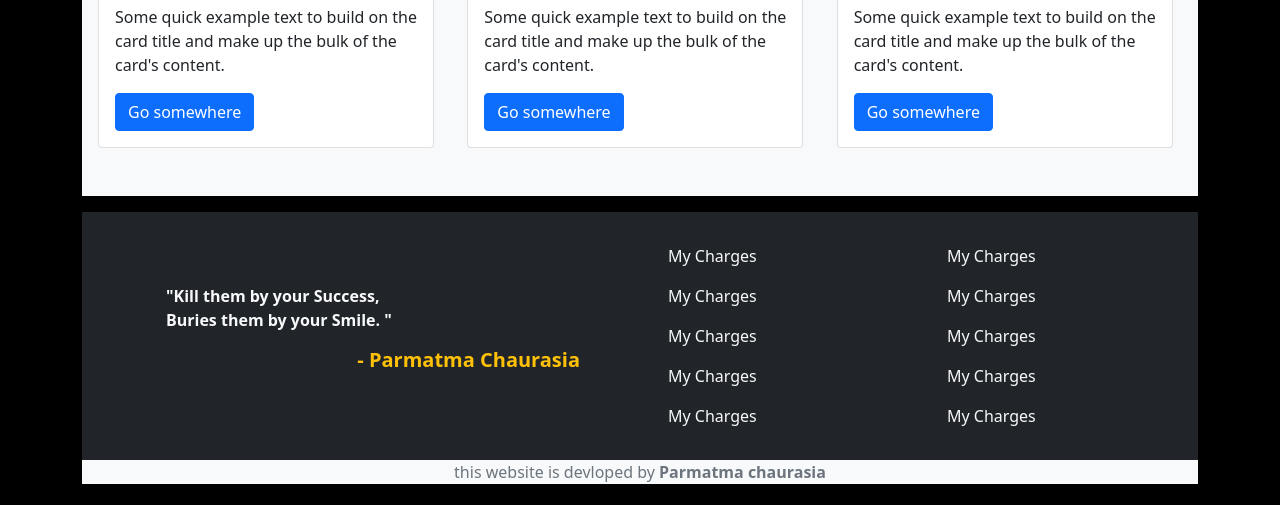
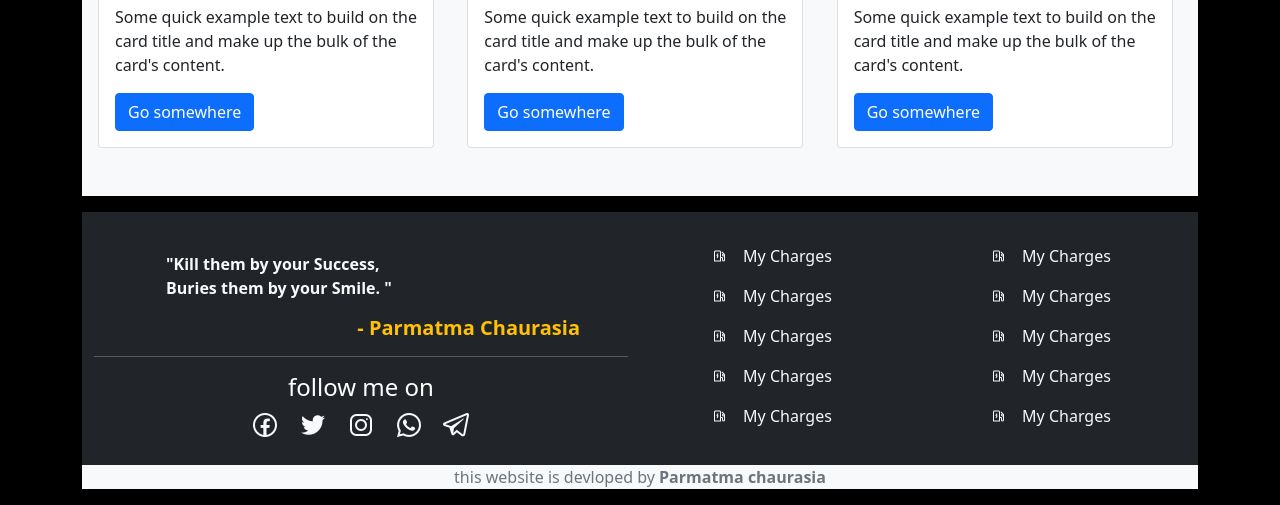
Before and after one commit to parmatmachaurasia/portfolio-app, a plain HTML site: page index.html in a window 1280 px wide. Shown: the part 1735-2240 px from the top of the page. Drawn offline with nearby package versions, Linux system fonts and the light colour scheme.

Commit message:
git initialized

```diff
--- a/index.html
+++ b/index.html
@@ -6,6 +6,10 @@
     <meta name="viewport" content="width=device-width, initial-scale=1.0" />
     <title>portfolio project</title>
     <link rel="stylesheet" href="css/bootstrap.min.css" />
+    <link
+      rel="stylesheet"
+      href="https://maxst.icons8.com/vue-static/landings/line-awesome/line-awesome/1.3.0/css/line-awesome.min.css"
+    />
     <link rel="stylesheet" href="css/style.css" />
   </head>
   <body>
@@ -294,7 +298,7 @@
         <div class="bg-dark container py-4">
           <div class="row">
             <div class="col-6">
-              <div class="p-5">
+              <div class="pt-3 px-5">
                 <p class="text-light fw-bolder ps-4">
                   "Kill them by your Success,<br />
                   Buries them by your Smile. "
@@ -303,51 +307,73 @@
                   - Parmatma Chaurasia
                 </h2>
               </div>
+              <hr class="bg-light" />
+
+              <div>
+                <h4 class="text-white text-center fs-4">follow me on</h4>
+                <div class="text-light d-flex justify-content-center">
+                  <i class="lab la-facebook fs-2 mx-2"></i>
+                  <i class="lab la-twitter fs-2 mx-2"></i>
+                  <i class="lab la-instagram fs-2 mx-2"></i>
+                  <i class="lab la-whatsapp fs-2 mx-2"></i>
+                  <i class="lab la-telegram-plane fs-2 mx-2"></i>
+                </div>
+              </div>
             </div>
 
             <div class="col-3">
-              <ul class="nav flex-column">
-                <li class="text-light nav-item">
+              <ul class="nav flex-column align-items-center">
+                <li class="text-light nav-item d-flex align-items-center">
+                  <i class="las la-charging-station"></i>
                   <a class="nav-link text-light" href="#"> My Charges </a>
                 </li>
 
-                <li class="text-light nav-item">
+                <li class="text-light nav-item d-flex align-items-center">
+                  <i class="las la-charging-station"></i>
                   <a class="nav-link text-light" href="#"> My Charges </a>
                 </li>
 
-                <li class="text-light nav-item">
+                <li class="text-light nav-item d-flex align-items-center">
+                  <i class="las la-charging-station"></i>
                   <a class="nav-link text-light" href="#"> My Charges </a>
                 </li>
 
-                <li class="text-light nav-item">
+                <li class="text-light nav-item d-flex align-items-center">
+                  <i class="las la-charging-station"></i>
                   <a class="nav-link text-light" href="#"> My Charges </a>
                 </li>
 
-                <li class="text-light nav-item">
+                <li class="text-light nav-item d-flex align-items-center">
+                  <i class="las la-charging-station"></i>
                   <a class="nav-link text-light" href="#"> My Charges </a>
                 </li>
               </ul>
             </div>
 
             <div class="col-3">
-              <ul class="nav flex-column">
-                <li class="text-light nav-item">
+              <ul class="nav flex-column align-items-center">
+                <li class="text-light nav-item d-flex align-items-center">
+                  <i class="las la-charging-station"></i>
                   <a class="nav-link text-light" href="#"> My Charges </a>
                 </li>
 
-                <li class="text-light nav-item">
+                <li class="text-light nav-item d-flex align-items-center">
+                  <i class="las la-charging-station"></i>
                   <a class="nav-link text-light" href="#"> My Charges </a>
                 </li>
 
-                <li class="text-light nav-item">
+                <li class="text-light nav-item d-flex align-items-center">
+                  <i class="las la-charging-station"></i>
                   <a class="nav-link text-light" href="#"> My Charges </a>
                 </li>
 
-                <li class="text-light nav-item">
+                <li class="text-light nav-item d-flex align-items-center">
+                  <i class="las la-charging-station"></i>
                   <a class="nav-link text-light" href="#"> My Charges </a>
                 </li>
 
-                <li class="text-light nav-item">
+                <li class="text-light nav-item d-flex align-items-center">
+                  <i class="las la-charging-station"></i>
                   <a class="nav-link text-light" href="#"> My Charges </a>
                 </li>
               </ul>
```
